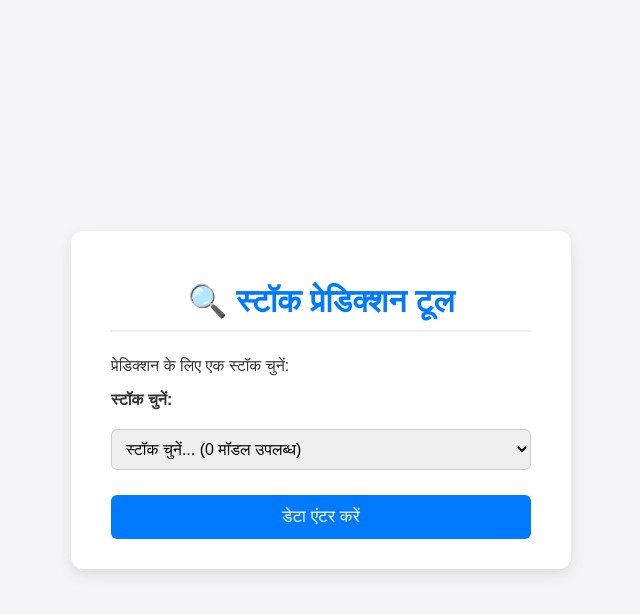
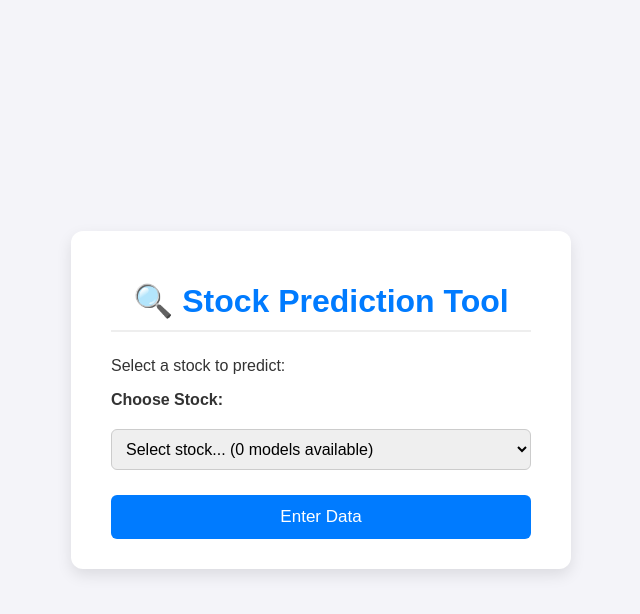
Before and after one commit to Ashok8601/stock-next-day-ohlc-prediction, a Flask app: page / in a window 1280 px wide. Shown: the top 614 px of the page, without its empty margins (319-959 px from the left). Run offline with Flask 3, Linux system fonts and the light colour scheme.

Commit message:
Update stock.html

```diff
--- a/templates/stock.html
+++ b/templates/stock.html
@@ -8,32 +8,26 @@
 </head>
 <body>
     <div class="container">
-        <h1>🔍 स्टॉक प्रेडिक्शन टूल</h1>
-        <p>प्रेडिक्शन के लिए एक स्टॉक चुनें:</p>
+        <h1>🔍 Stock Prediction Tool</h1>
+        <p>Select a stock to predict:</p>
 
-        <!-- स्टॉक सिलेक्शन फॉर्म -->
         <form id="stockForm">
-            <label for="stock_select">स्टॉक चुनें:</label>
+            <label for="stock_select">Choose Stock:</label>
             <select id="stock_select" name="stock_name" required>
-                <!-- यह वह जगह है जहाँ 50 स्टॉक नाम आने चाहिए -->
-                <option value="" disabled selected>स्टॉक चुनें... ({{ stock_list | length }} मॉडल उपलब्ध)</option>
+                <option value="" disabled selected>Select stock... ({{ stock_list | length }} models available)</option>
                 {% for stock in stock_list %}
                 <option value="{{ stock }}">{{ stock.upper() }}</option>
                 {% endfor %}
             </select>
-            <button type="submit">डेटा एंटर करें</button>
+            <button type="submit">Enter Data</button>
         </form>
 
-        <!-- इनपुट फ़ॉर्म, जो स्टॉक चुने जाने पर JS द्वारा दिखाया जाएगा -->
         <div id="inputFormContainer" style="display: none;">
-            <!-- JS द्वारा भरा जाएगा -->
-            <h2>📈 के लिए इनपुट</h2>
+            <h2>📈 Inputs for Prediction</h2>
 
             <form action="{{ url_for('predict') }}" method="POST" id="predictionForm">
-                <!-- Flask को स्टॉक का नाम पास करने के लिए हिडन फ़ील्ड -->
                 <input type="hidden" name="stock_name" id="hidden_stock_name">
 
-                <!-- 9 आवश्यक इनपुट फ़ील्ड (सभी number, step="any" से float स्वीकार होगा) -->
                 <label for="prev_close">Prev Close:</label>
                 <input type="number" step="any" name="prev_close" required><br>
 
@@ -61,7 +55,7 @@
                 <label for="turnover">Turnover:</label>
                 <input type="number" step="any" name="turnover" required><br>
 
-                <button type="submit">प्रेडिक्ट करें</button>
+                <button type="submit">Predict</button>
             </form>
         </div>
     </div>
```
